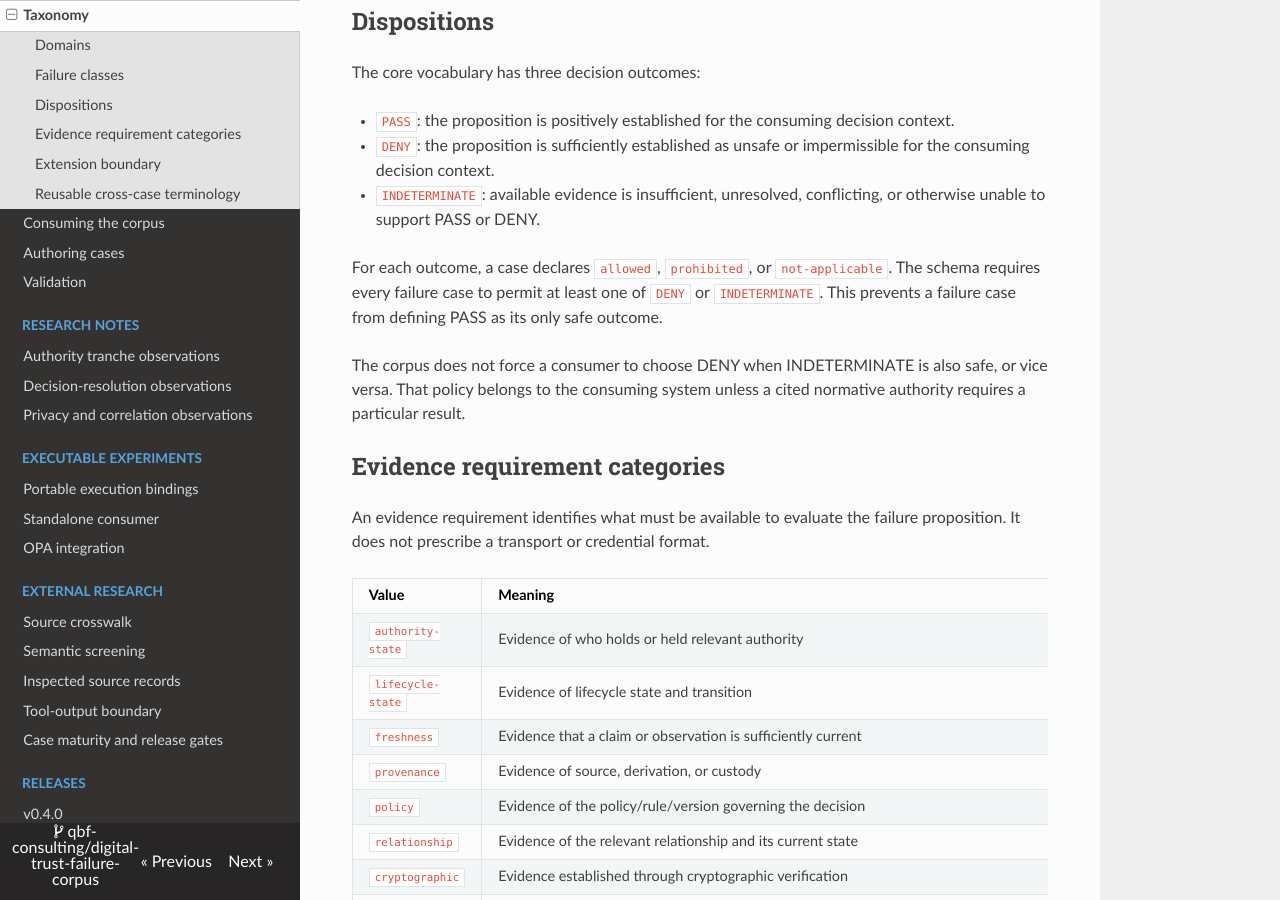
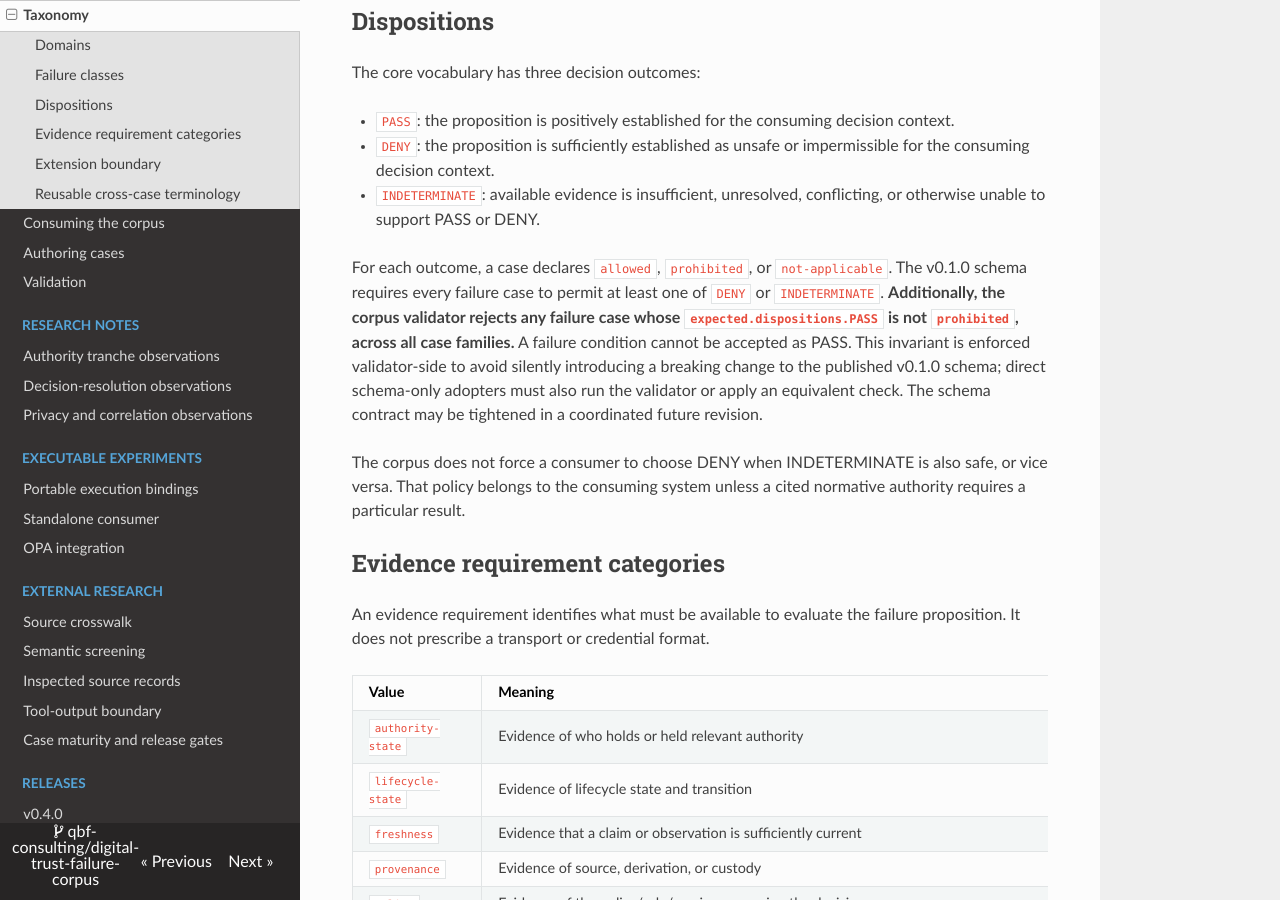
Before and after one commit to qbf-consulting/digital-trust-failure-corpus, an MkDocs documentation site: the page built from docs/taxonomy.md, in a window 1280 px wide and 900 px high, scrolled down 1653 px. Built offline with MkDocs 1.6.1, drawn with Linux system fonts in a browser that asks for light colours; nearby versions of some CDN libraries.

Commit message:
docs(taxonomy): distinguish schema compatibility from validator-enforced safety invariant

```diff
--- a/docs/taxonomy.md
+++ b/docs/taxonomy.md
@@ -50,7 +50,7 @@ The core vocabulary has three decision outcomes:
 - `DENY`: the proposition is sufficiently established as unsafe or impermissible for the consuming decision context.
 - `INDETERMINATE`: available evidence is insufficient, unresolved, conflicting, or otherwise unable to support PASS or DENY.
 
-For each outcome, a case declares `allowed`, `prohibited`, or `not-applicable`. The schema requires every failure case to permit at least one of `DENY` or `INDETERMINATE`. This prevents a failure case from defining PASS as its only safe outcome.
+For each outcome, a case declares `allowed`, `prohibited`, or `not-applicable`. The v0.1.0 schema requires every failure case to permit at least one of `DENY` or `INDETERMINATE`. **Additionally, the corpus validator rejects any failure case whose `expected.dispositions.PASS` is not `prohibited`, across all case families.** A failure condition cannot be accepted as PASS. This invariant is enforced validator-side to avoid silently introducing a breaking change to the published v0.1.0 schema; direct schema-only adopters must also run the validator or apply an equivalent check. The schema contract may be tightened in a coordinated future revision.
 
 The corpus does not force a consumer to choose DENY when INDETERMINATE is also safe, or vice versa. That policy belongs to the consuming system unless a cited normative authority requires a particular result.
 
```
